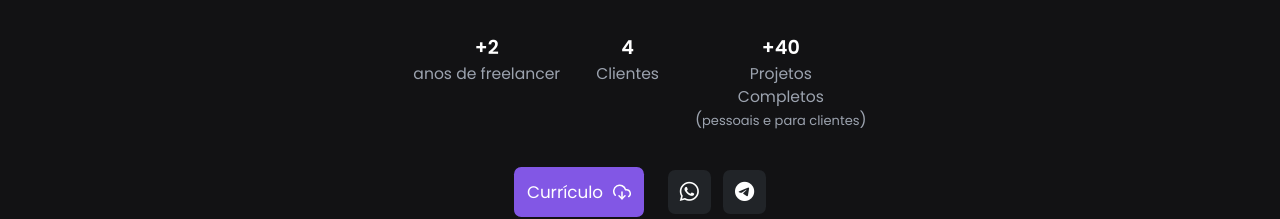
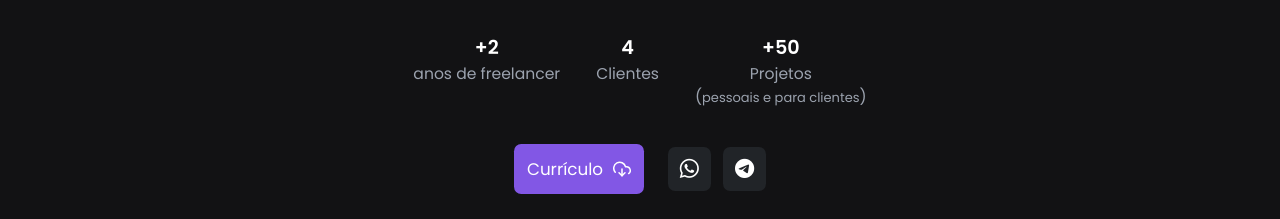
Before and after one commit to douglassantos45/portfolio, a website: page index.html in a window 1280 px wide. Shown: the part 550-769 px from the top of the page. Drawn offline with nearby package versions, Linux system fonts and the light colour scheme.

Commit message:
refactor: atualizando a quantidade de projetos

```diff
--- a/index.html
+++ b/index.html
@@ -69,10 +69,9 @@
               <p>Clientes</p>
             </div>
             <div class="projects">
-              <span>+40</span>
+              <span>+50</span>
               <p>
-                Projetos<br />
-                Completos
+                Projetos
                 <br />
                 (<small>pessoais e para clientes</small>)
               </p>
```
